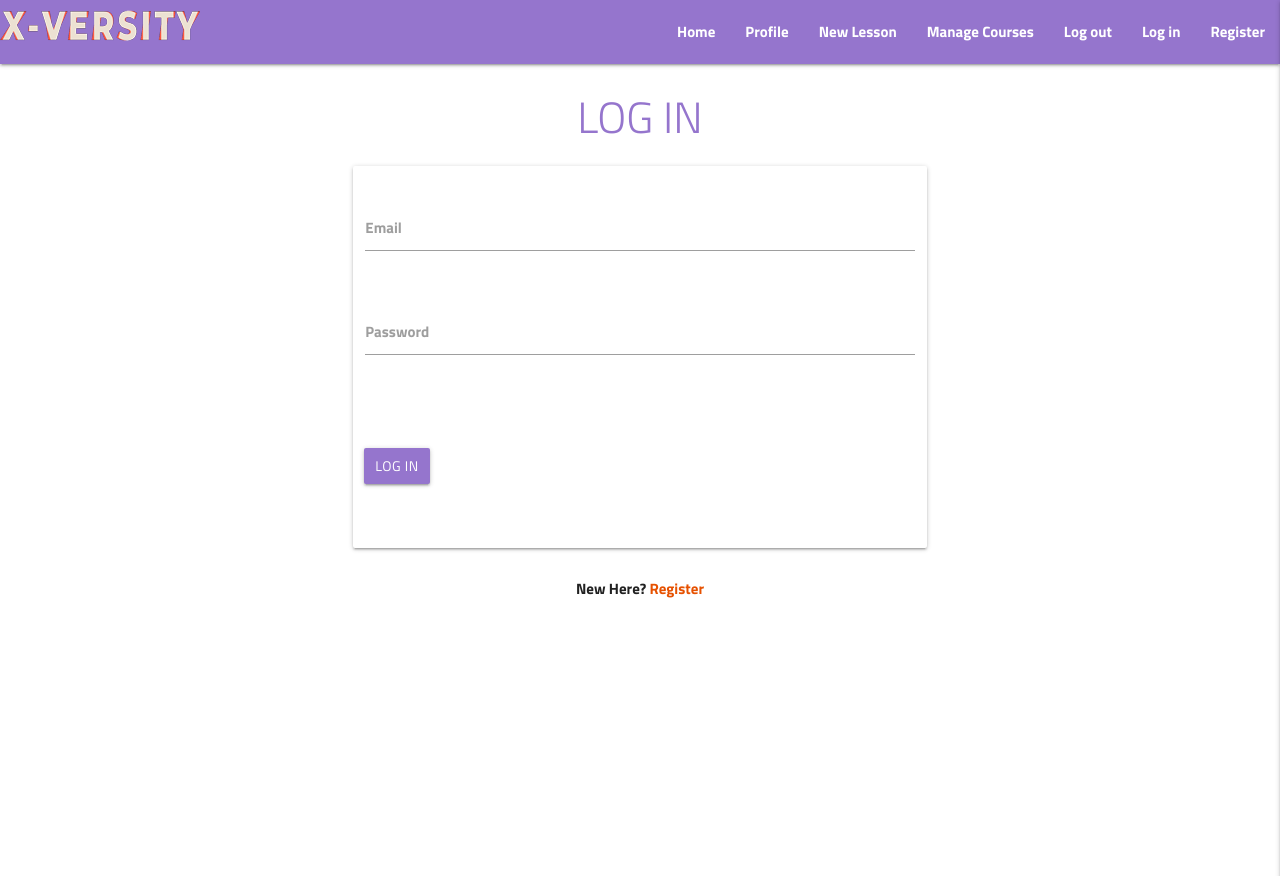
After one commit to Code-Institute-Submissions/DADEVFA-x-versity, a Flask app: page /login in a window 1280 px wide. The commit adds this page. Shown: the top 876 px of the page. Run offline with Flask 2, Linux system fonts and the light colour scheme; some libraries are stand-ins or nearby versions.

Commit message:
Add Log In functionality

```diff
--- a/app.py
+++ b/app.py
@@ -45,9 +45,37 @@ def register():
         mongo.db.users.insert_one(register)
 
         # Store user in session cookies
-        session["user"] = request.form.get("username").lower()
+        session["user"] = request.form.get("email")
         flash("Registration Successful!")
     return render_template("register.html")
+
+
+@app.route("/login", methods=["GET", "POST"])
+def login():
+    if request.method == "POST":
+        # check if username exists in db
+        existing_user = mongo.db.users.find_one(
+            {"email": request.form.get("email")})
+
+        if existing_user:
+            # ensure hashed password matches user input
+            if check_password_hash(
+                    existing_user["password"], request.form.get("password")):
+                session["user"] = request.form.get("email")
+                flash("Welcome back")
+                return redirect(url_for(
+                    "login", email=session["user"]))
+            else:
+                # invalid password match
+                flash("Incorrect Username and/or Password")
+                return redirect(url_for("login"))
+
+        else:
+            # username doesn't exist
+            flash("Incorrect Username and/or Password")
+            return redirect(url_for("login"))
+
+    return render_template("login.html")
 
 
 if __name__ == "__main__":
--- a/templates/base.html
+++ b/templates/base.html
@@ -36,7 +36,7 @@
                     <li><a href="#">New Lesson</a></li>
                     <li><a href="#">Manage Courses</a></li>
                     <li><a href="#">Log out</a></li>
-                    <li><a href="#">Log in</a></li>
+                    <li><a href="{{ url_for('login') }}">Log in</a></li>
                     <li><a href="{{ url_for('register') }}">Register</a></li>
                 </ul>
             </div>
@@ -51,7 +51,7 @@
             <li><a href="#">New Lesson</a></li>
             <li><a href="#">Manage Courses</a></li>
             <li><a href="#">Log out</a></li>
-            <li><a href="#">Log in</a></li>
+            <li><a href="{{ url_for('login') }}">Log in</a></li>
             <li><a href="{{ url_for('register') }}">Register</a></li>
         </ul>
     </header>
--- /dev/null
+++ b/templates/login.html
@@ -0,0 +1,46 @@
+{% extends "base.html" %}
+{% block content %}
+
+<h3 class="center-align deep-purple-text text-lighten-2 header-text">LOG IN</h3>
+
+<div class="row">
+    <form class="col s12 m8 offset-m2" method="POST" action="{{ url_for('login') }}">
+        <div class="card-panel">
+            <div class="row">
+                <form class="col s12">
+                    <!-- Email -->
+                    <div class="row">
+                        <div class="input-field col s12">
+                            <input name="email" id="email" type="email" class="validate" required>
+                            <label for="email">Email</label>
+                        </div>
+                    </div>
+                    <!-- Password -->
+                    <div class="row">
+                        <div class="input-field col s12">
+                            <input id="password" name="password" type="password" minlength="5" maxlength="15"
+                                pattern="^[a-zA-Z0-9äæöøüÄÆÖØÜ!?@`?=)(/&%€#*§-.,;:_) ]*$" class="validate" required>
+                            <label for="password">Password</label>
+                        </div>
+                    </div>
+                    <!-- Log in -->
+                    <div class="row" style="margin-top: 70px; padding-left: 10px;">
+                        <button type="submit" class="col btn deep-purple lighten-2 white-text buttons">
+                            Log In
+                        </button>
+                    </div>
+            </div>
+    </form>
+</div>
+
+<div class="row">
+    <div class="col s12">
+        <p class="center-align">
+            New Here?
+            <a href="{{ url_for('register') }}" class="orange-text text-darken-4">Register</a>
+        </p>
+    </div>
+</div>
+
+
+{% endblock %}
```
Also changed, not shown: templates/register.html (+14 -11 lines).
